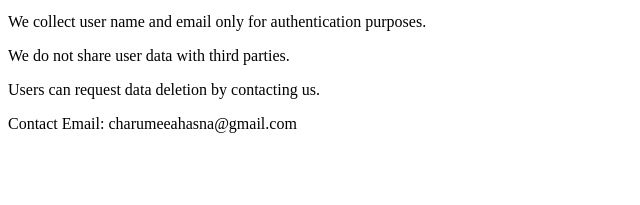
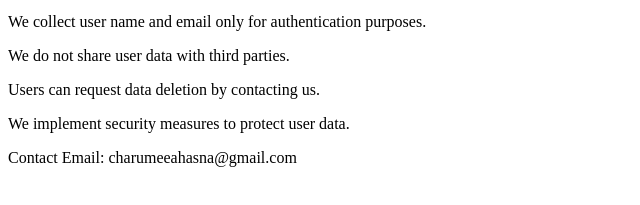
Before and after one commit to AhasnaCharumee/focusai-privacy, a plain HTML site: page index.html in a window 1280 px wide. Shown: the part 101-306 px from the top of the page, without its empty margins (0-640 px from the left). Drawn offline with Linux system fonts and the light colour scheme.

Commit message:
aded line to  privacy page

```diff
--- a/index.html
+++ b/index.html
@@ -9,6 +9,7 @@
   <p>We collect user name and email only for authentication purposes.</p>
   <p>We do not share user data with third parties.</p>
   <p>Users can request data deletion by contacting us.</p>
+  <p>We implement security measures to protect user data.</p>
 
   <p>Contact Email: charumeeahasna@gmail.com</p>
 </body>
```
